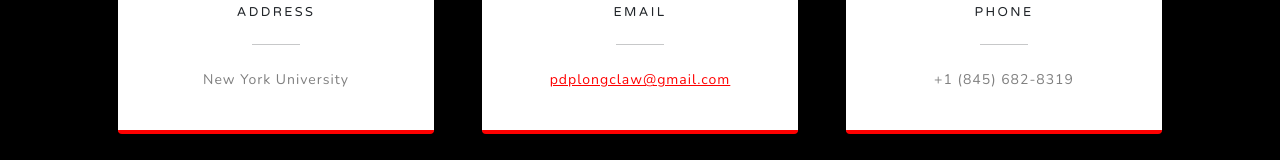
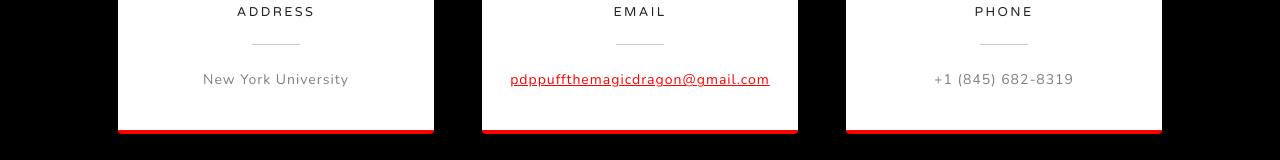
Before and after one commit to roland-yan/nyupdpsi_site, a plain HTML site: page nyupdpsi_site/index.html in a window 1280 px wide. Shown: the part 4161-4321 px from the top of the page. Drawn offline with nearby package versions, Linux system fonts and the light colour scheme.

Commit message:
Update index.html

```diff
--- a/nyupdpsi_site/index.html
+++ b/nyupdpsi_site/index.html
@@ -238,7 +238,7 @@
                                 </span>
                                 <h4 class="text-uppercase m-0">Email</h4>
                                 <hr class="my-4 mx-auto" />
-                                <div class="small text-black-50"><a href="#!">pdplongclaw@gmail.com</a></div>
+                                <div class="small text-black-50"><a href="#!">pdppuffthemagicdragon@gmail.com</a></div>
                             </div>
                         </div>
                     </div>
```
